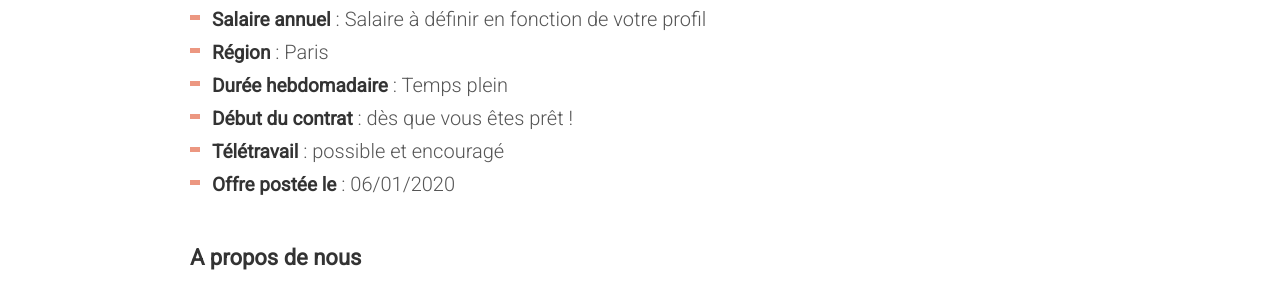
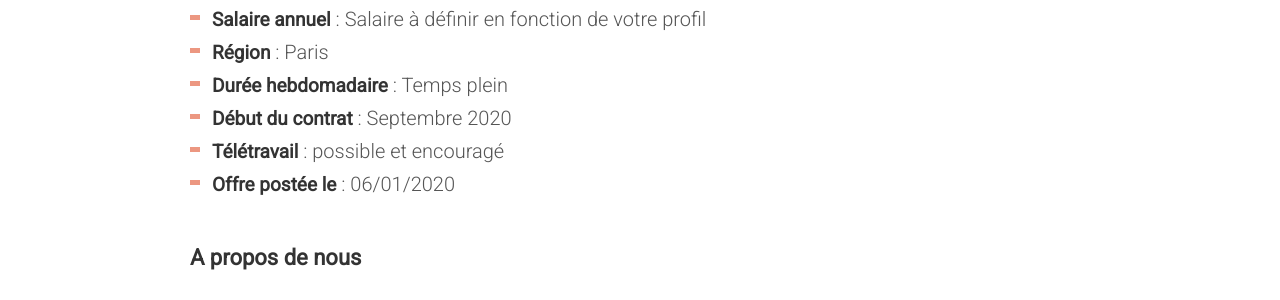
Before and after one commit to digicoop/digicoop.github.io, a Jekyll site: the page built from _jobs/head-of-growth.md, in a window 1280 px wide and 900 px high. Shown: the part 418-718 px from the top of the window. Built offline with Jekyll 4.4.1, drawn with Linux system fonts in a browser that asks for light colours; nearby versions of some CDN libraries.

Commit message:
Update head-of-growth.md

```diff
--- a/_jobs/head-of-growth.md
+++ b/_jobs/head-of-growth.md
@@ -6,6 +6,7 @@ posted: 06/01/2020
 contract_type: CDI
 salary: Salaire à définir en fonction de votre profil
 region: Paris
+start_date: Septembre 2020
 ---
 ## Le poste
 
```
